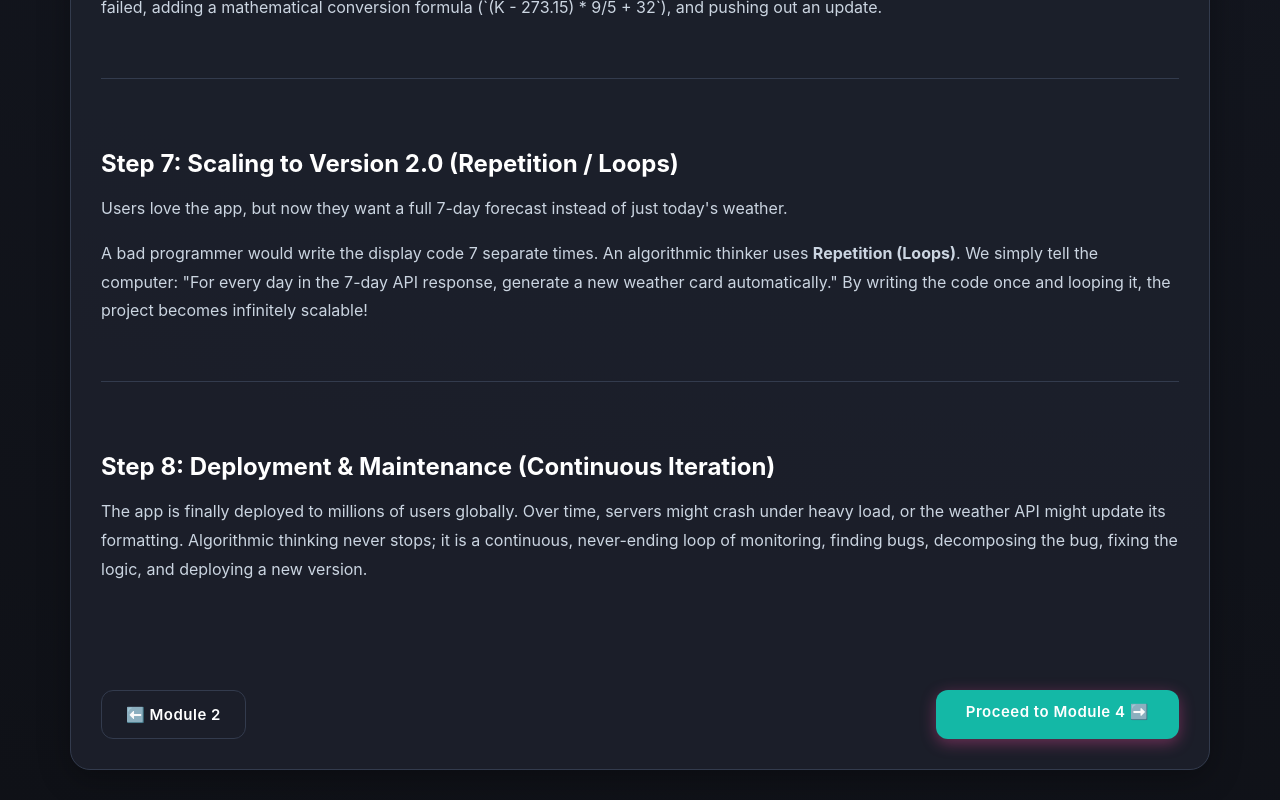
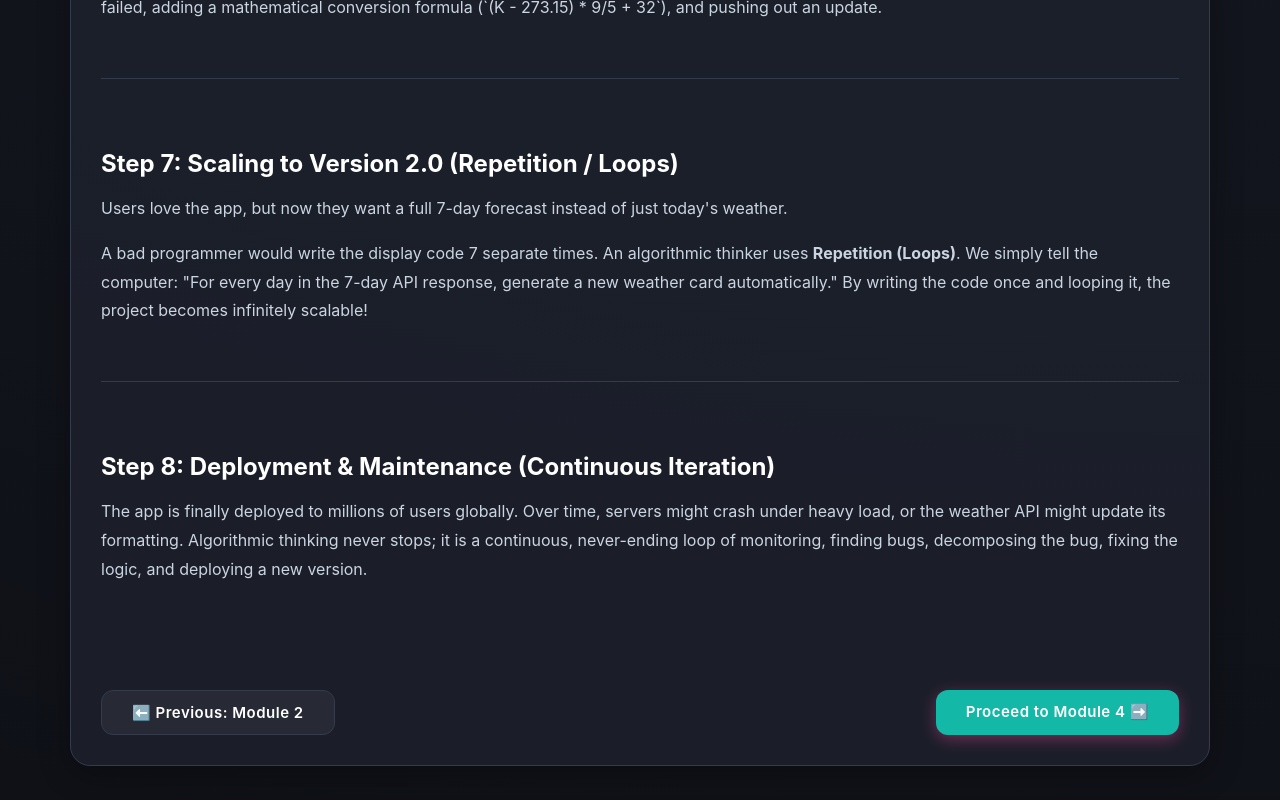
Before and after one commit to SPP-2005/AlgoThink1, a Next.js app: page /course/module-3 in a window 1280 px wide. Shown: the part 3137-3937 px from the top of the page. Built offline with nearby package versions, Linux system fonts and the light colour scheme.

Commit message:
feat: add course module 3 and 4 pages to curriculum documentation

```diff
--- a/app/course/module-3/page.js
+++ b/app/course/module-3/page.js
@@ -144,7 +144,7 @@ export default function Module3() {
                 </div>
 
                 <div style={{ display: 'flex', justifyContent: 'space-between', marginTop: '20px' }}>
-                    <Link href="/course/module-2" className="btn" style={{ width: 'auto', background: 'transparent', border: '1px solid var(--border)', color: 'white' }}>⬅️ Module 2</Link>
+                    <Link href="/course/module-2" className="btn btn-secondary" style={{ width: 'auto', background: 'rgba(255,255,255,0.05)', color: 'white', padding: '12px 30px', border: '1px solid var(--border)' }}>⬅️ Previous: Module 2</Link>
                     <Link href="/course/module-4" className="btn btn-primary" style={{ width: 'auto', background: '#14b8a6', padding: '12px 30px' }}>Proceed to Module 4 ➡️</Link>
                 </div>
             </div>
--- a/app/course/module-4/page.js
+++ b/app/course/module-4/page.js
@@ -86,7 +86,7 @@ export default function Module4() {
                         <img src="https://images.unsplash.com/photo-1504639725590-34d0984388bd?q=80&w=1200" alt="Neon Sorting Visualization" style={{ width: '100%', height: 'auto', display: 'block', maxHeight: '400px', objectFit: 'cover' }} />
                     </div>
                     <div style={{ display: 'flex', justifyContent: 'center', gap: '20px' }}>
-                        <Link href="/course/module-3" className="btn" style={{ width: 'auto', background: 'transparent', border: '1px solid var(--border)', color: 'white' }}>⬅️ Back to Module 3</Link>
+                        <Link href="/course/module-3" className="btn btn-secondary" style={{ width: 'auto', background: 'rgba(255,255,255,0.05)', color: 'white', padding: '12px 30px', border: '1px solid var(--border)' }}>⬅️ Previous: Module 3</Link>
                         <Link href="/lab" className="btn btn-primary" style={{ width: 'auto', background: '#b45309', color: '#ffffff', padding: '16px 40px', fontSize: '18px', borderRadius: '30px' }}>Test Your Understanding: Enter The Lab 🚀</Link>
                     </div>
                 </div>
```
